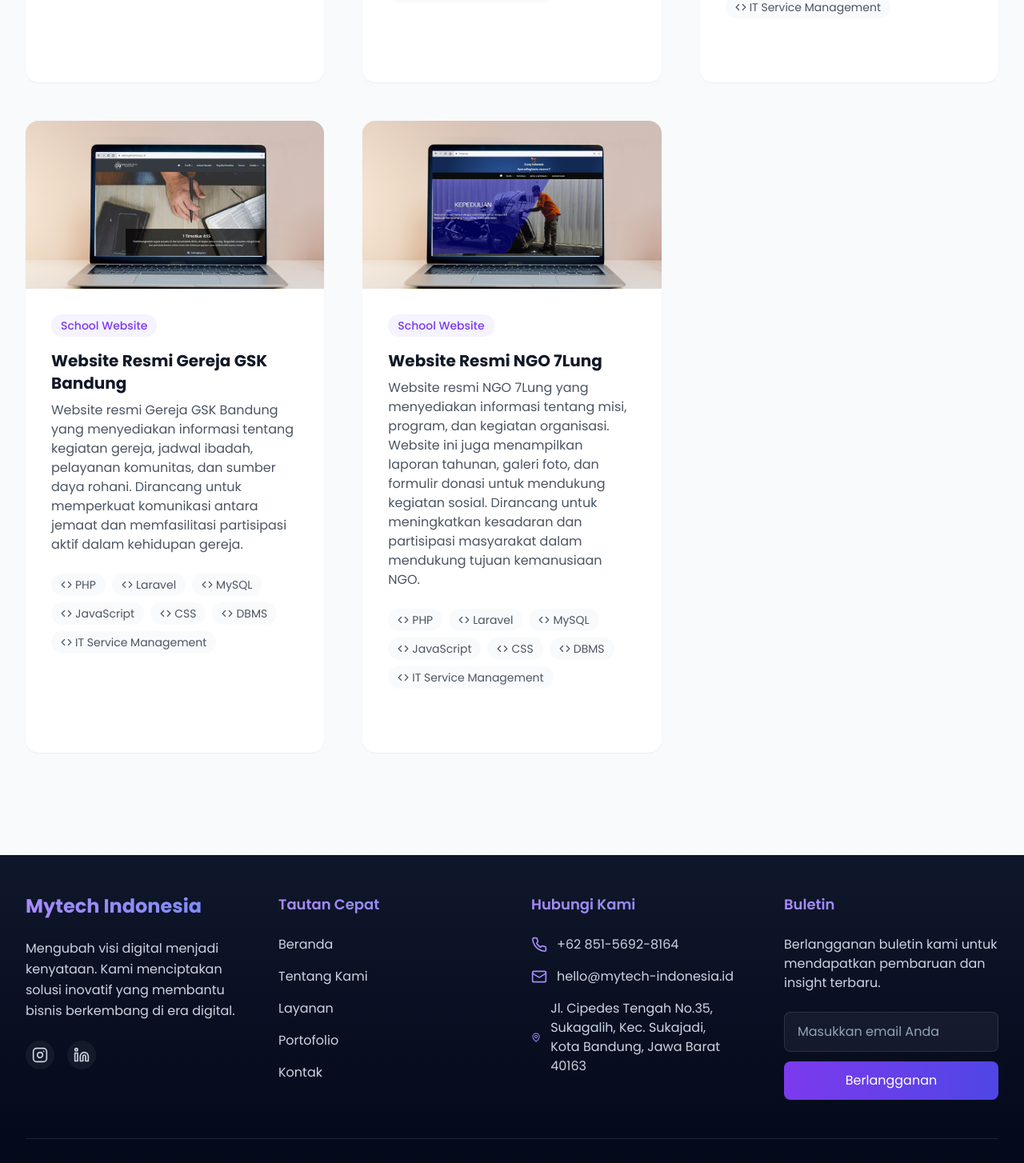
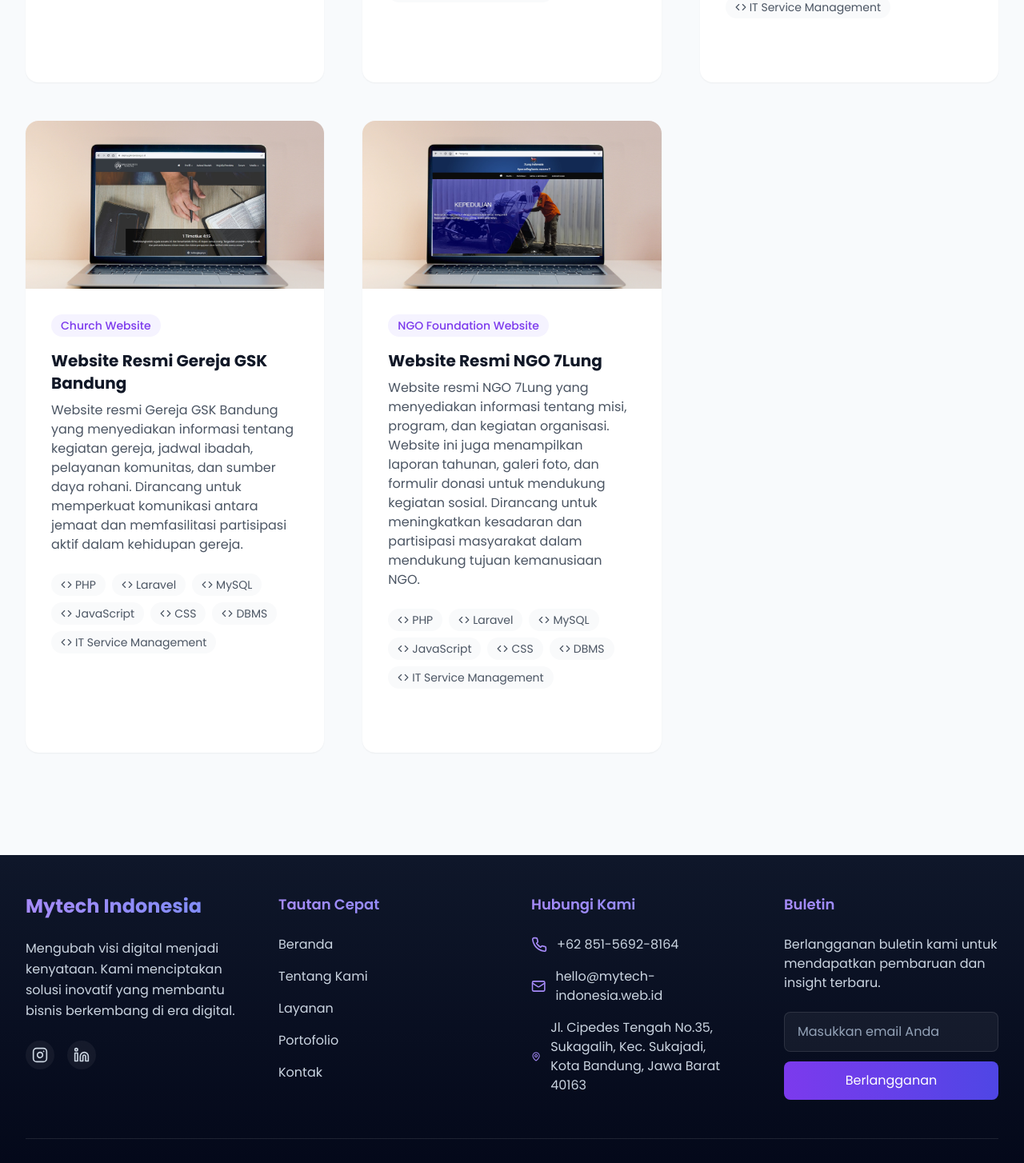
Before and after one commit to aldi1995/mytechv2, a React (Vite) app: page /portfolio in a window 1280 px wide. Shown: the part 2872-4326 px from the top of the page at 80% size. Built offline with nearby package versions, Linux system fonts and the light colour scheme.

Commit message:
Update semua file termasuk folder public dan README

```diff
--- a/src/components/Contact.jsx
+++ b/src/components/Contact.jsx
@@ -31,7 +31,7 @@ const Contact = () => {
     {
       icon: Phone,
       title: "Kontak Kami",
-      details: ["Telepon: +62 851-5692-8164", "Email: hello@mytech-indonesia.id"],
+      details: ["Telepon: +62 851-5692-8164", "Email: hello@mytech-indonesia.web.id"],
       ariaLabel: "Informasi Kontak",
     },
     {
--- a/src/components/Footer.jsx
+++ b/src/components/Footer.jsx
@@ -86,7 +86,7 @@ const Footer = () => {
               </li>
               <li className="flex items-center text-slate-300">
                 <Mail className="w-5 h-5 mr-3 text-violet-400" />
-                <span>hello@mytech-indonesia.id</span>
+                <span>hello@mytech-indonesia.web.id</span>
               </li>
               <li className="flex items-center text-slate-300">
                 <MapPin className="w-5 h-5 mr-3 text-violet-400" />
--- a/src/components/Portfolio.jsx
+++ b/src/components/Portfolio.jsx
@@ -168,7 +168,7 @@ const Portfolio = () => {
   description:
     "Platform online untuk meminta konsultasi hukum dan layanan hukum dari LBH Inayah Filia. Website ini menyediakan informasi tentang layanan hukum, profil pengacara, artikel hukum, dan formulir kontak untuk memudahkan klien dalam mendapatkan bantuan hukum. Dirancang untuk memberikan akses yang mudah dan transparan terhadap layanan hukum bagi masyarakat.",
   image: "/if.png",
-  category: "School Website",
+  category: "Legal First Aid Website",
   technologies: [
     "PHP",
     "Laravel",
@@ -188,7 +188,7 @@ const Portfolio = () => {
   description:
     "Website resmi Gereja GSK Bandung yang menyediakan informasi tentang kegiatan gereja, jadwal ibadah, pelayanan komunitas, dan sumber daya rohani. Dirancang untuk memperkuat komunikasi antara jemaat dan memfasilitasi partisipasi aktif dalam kehidupan gereja.",
   image: "/gsk.png",
-  category: "School Website",
+  category: "Church Website",
   technologies: [
     "PHP",
     "Laravel",
@@ -208,7 +208,7 @@ const Portfolio = () => {
   description:
     "Website resmi NGO 7Lung yang menyediakan informasi tentang misi, program, dan kegiatan organisasi. Website ini juga menampilkan laporan tahunan, galeri foto, dan formulir donasi untuk mendukung kegiatan sosial. Dirancang untuk meningkatkan kesadaran dan partisipasi masyarakat dalam mendukung tujuan kemanusiaan NGO.",
   image: "/7l.png",
-  category: "School Website",
+  category: "NGO Foundation Website",
   technologies: [
     "PHP",
     "Laravel",
```
